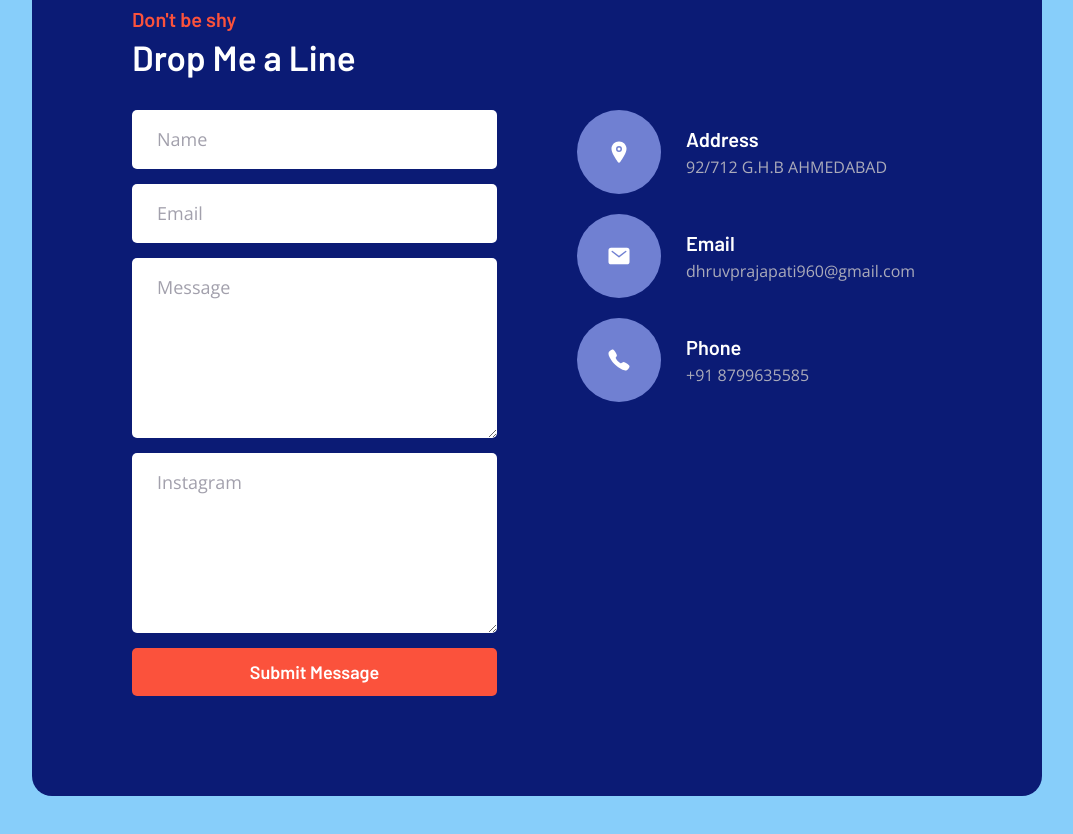
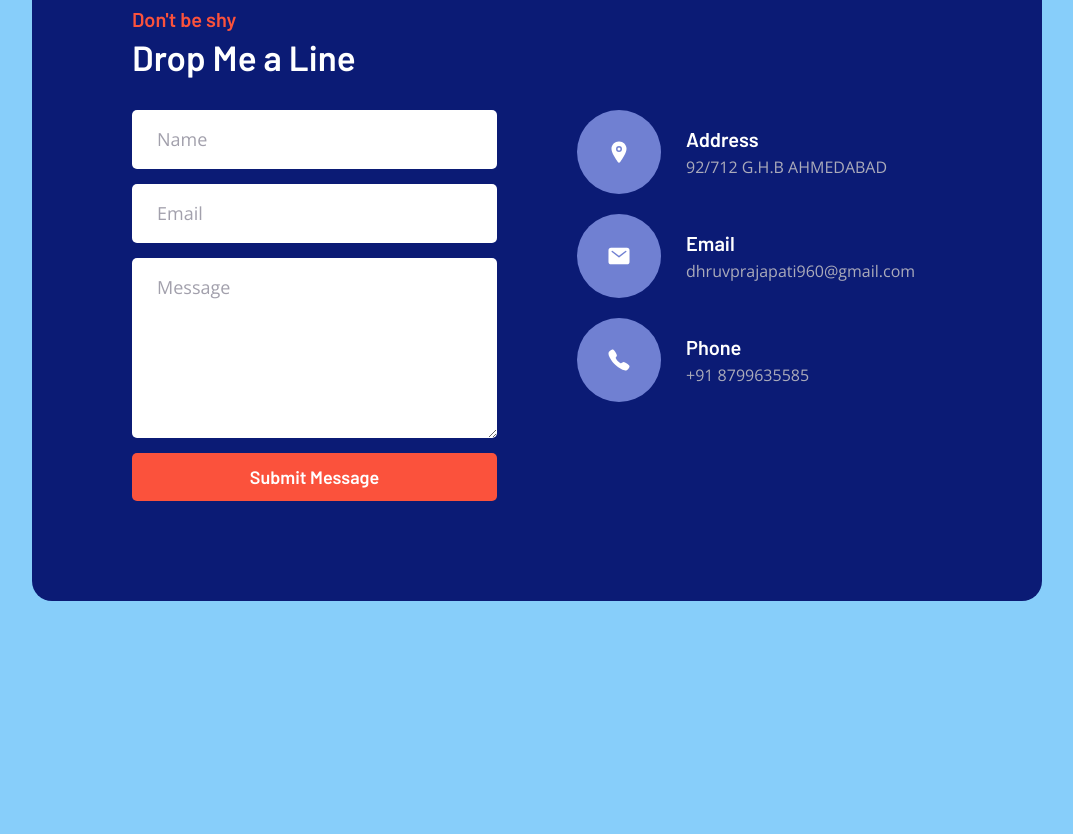
Before and after one commit to dhruv2111/Portfolio, a plain HTML site: page index.html in a window 1280 px wide. Shown: the part 4441-5275 px from the top of the page, without its empty margins (103-1176 px from the left). After the commit the page ends 5122 px from the top, so only its background shows below. Drawn offline with nearby package versions, Linux system fonts and the light colour scheme; files whose address does not match are found by name.

Commit message:
portfolio

```diff
--- a/index.html
+++ b/index.html
@@ -374,8 +374,6 @@
 
                 <textarea name="message" placeholder="Message" required class="contact-input"></textarea>
 
-                <textarea name="Instagram" placeholder="Instagram" required class="contact-input"></textarea>
-
                 <button type="submit" class="btn-submit">Submit Message</button>
 
               </form>
```
